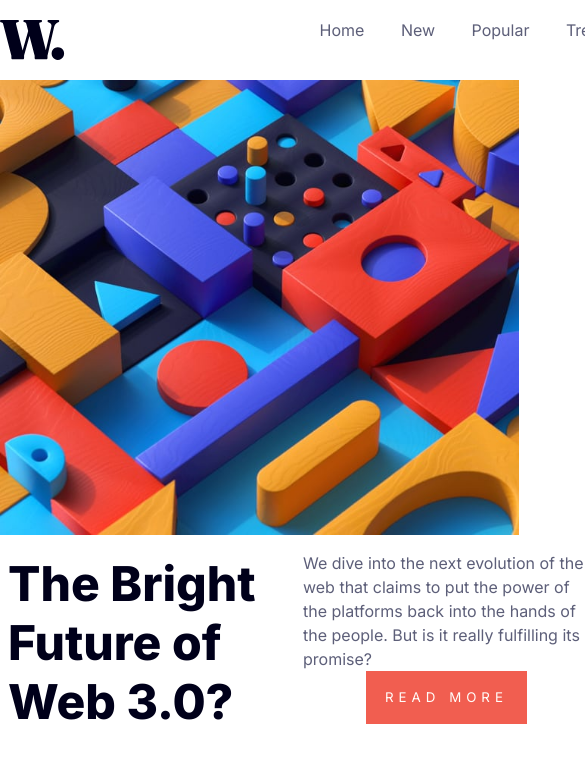
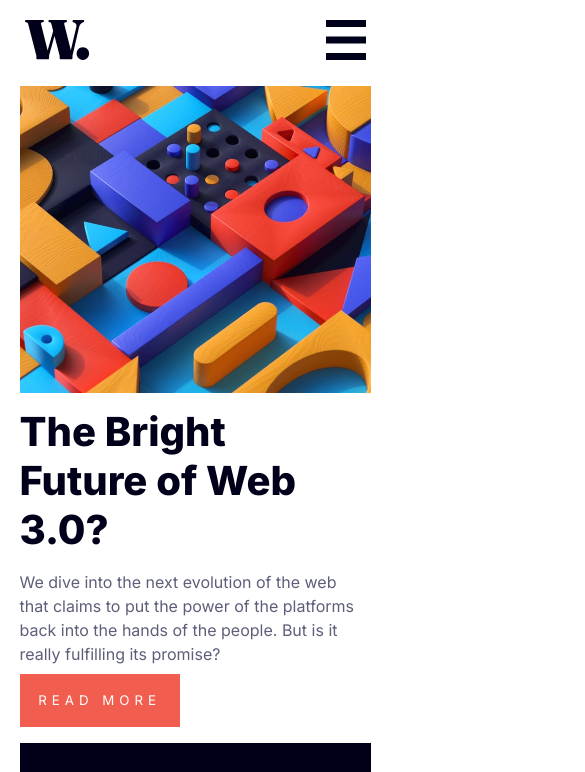
Before and after one commit to Hurmaan-Ahmed-7/News-homepage-FrontendMentor, a plain HTML site: page index.html in a window 390 px wide. Shown: the top 772 px of the page, 585 px wide, since content can reach past the window. Drawn offline with Linux system fonts and the light colour scheme.

Commit message:
added media query for mobile sizes

```diff
--- a/index.html
+++ b/index.html
@@ -84,7 +84,7 @@
           <h2 class="num">01</h2>
         <p><b>Reviving Retro PCs</b></p>
         <p class="footer-child-content">
-          What happens when old PCs are given modern upgrades?</p>
+          old PCs are given modern upgrades?</p>
         </div>
       </div>
       <div id="footer-2" class="footer-child">
@@ -93,7 +93,7 @@
           <h2 class="num">02</h2>
         <p><b>Top 10 Laptops of 2022</b></p>
         <p class="footer-child-content">
-          Our best picks for carous needs and budgets
+          Our best picks for various needs
         </p>
         </div>
       </div>
--- a/style.css
+++ b/style.css
@@ -141,3 +141,60 @@ footer{
 .footer-child-second-child{
     margin: 0 0 0 1em;
 }
+
+@media only screen and (max-width: 768px) {
+    body{
+        display: flex;
+        flex-direction: column;
+        padding: 5%;
+        margin: auto;
+    }
+    header{
+        display: block;
+    }
+    #header-body{
+        display: flex;
+        justify-content:space-between;
+        margin-bottom: 10px;
+    }
+    #header-body > * {
+        margin: 0 5px 0 5px;
+    }
+    #main-body{
+        flex-direction: column;
+    }
+    #main-article{
+        flex-direction: column;
+    }
+    #main-article-content{
+        flex-direction: column;
+    }
+    #main-article-content > h1 {
+        font-size: 2.5rem;
+        margin: 10px 0 0 0;
+    }
+    #main-article-content > p{
+        display: flex;
+        align-items: flex-start;
+        justify-content: space-between;
+    }
+    #main-side-bar{
+        margin: 0;
+    }
+    input{
+        margin: 8px 0 0 0;
+    }
+    #footer-body{
+        flex-direction: column;
+        padding: 10px;
+    }
+    .footer-child{
+        margin: 5px;
+    }
+    #menu{
+        display: block;
+    }
+    #header-content{
+        display: none;
+    }
+}
```
